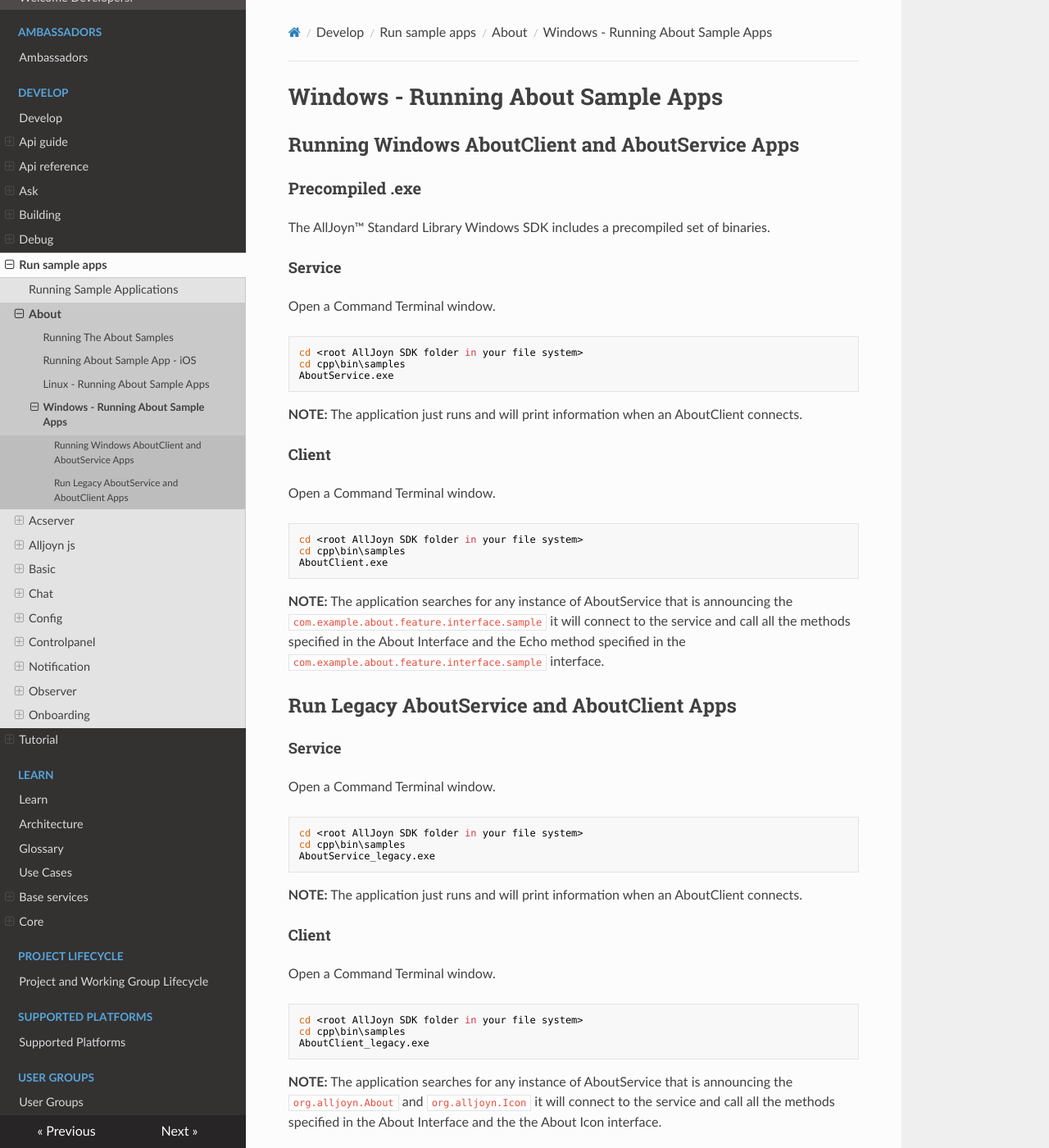
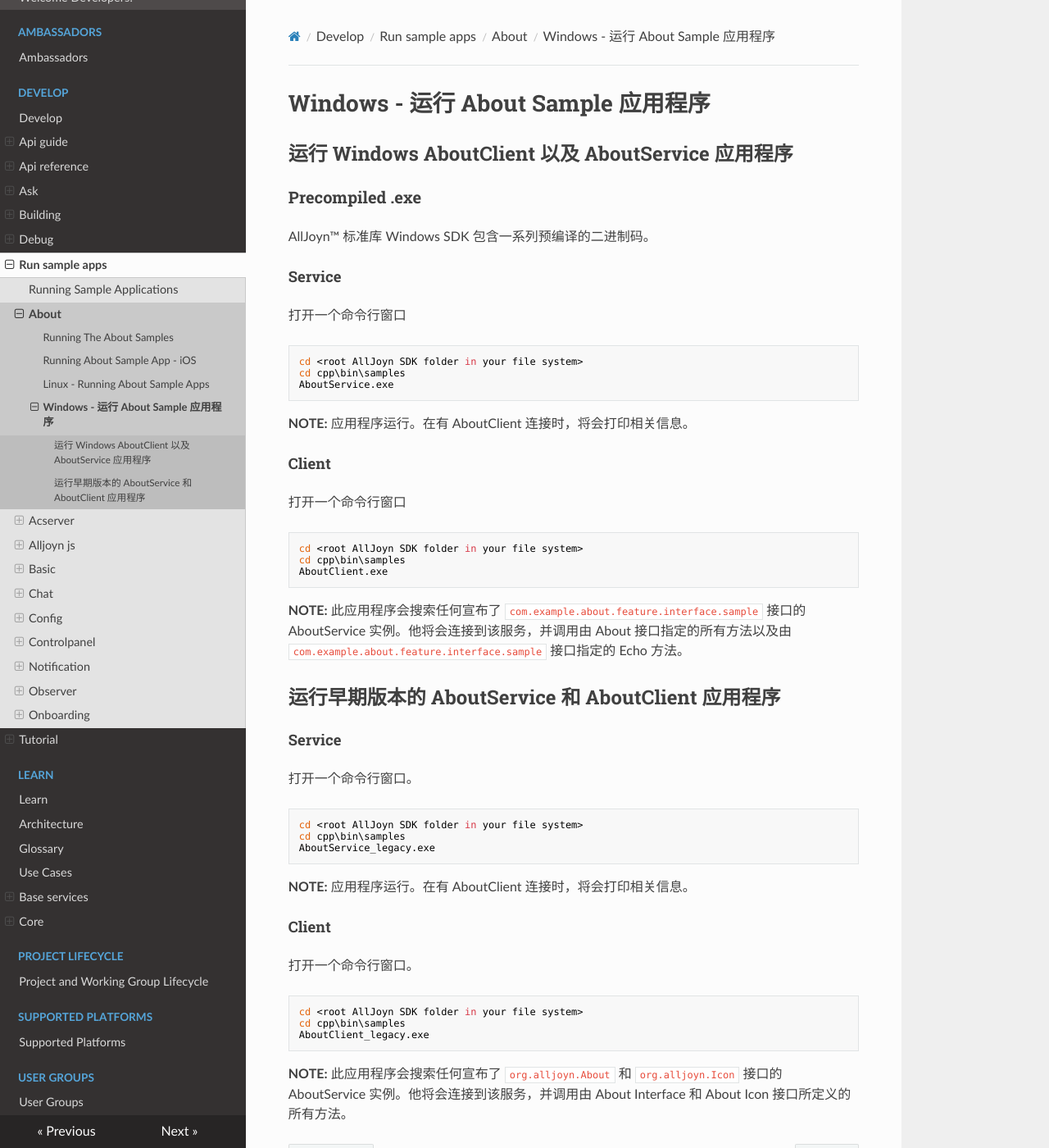
Before and after one commit to smart-conn/alljoyn-zh, an MkDocs documentation site: the page built from docs/develop/run-sample-apps/about/windows.md, in a window 1280 px wide and 1400 px high. Shown: the whole window at 82% size. Built offline with MkDocs 1.6.1, drawn with Linux system fonts in a browser that asks for light colours; nearby versions of some CDN libraries.

Commit message:
Update windows.md

````diff
--- a/docs/develop/run-sample-apps/about/windows.md
+++ b/docs/develop/run-sample-apps/about/windows.md
@@ -1,11 +1,11 @@
-# Windows - Running About Sample Apps
+# Windows - 运行 About Sample 应用程序
 
-## Running Windows AboutClient and AboutService Apps
+## 运行 Windows AboutClient 以及 AboutService 应用程序
 ###Precompiled .exe
-The AllJoyn&trade; Standard Library Windows SDK includes a precompiled set of binaries.
+AllJoyn&trade; 标准库 Windows SDK 包含一系列预编译的二进制码。
 
 ####Service
-Open a Command Terminal window.
+打开一个命令行窗口
 
 ```sh
 cd <root AllJoyn SDK folder in your file system>
@@ -13,10 +13,10 @@ cd cpp\bin\samples
 AboutService.exe
 ```
 
-**NOTE:** The application just runs and will print information when an AboutClient connects.
+**NOTE:** 应用程序运行。在有 AboutClient 连接时，将会打印相关信息。
 
 ####Client
-Open a Command Terminal window.
+打开一个命令行窗口
 
 ```sh
 cd <root AllJoyn SDK folder in your file system>
@@ -24,16 +24,13 @@ cd cpp\bin\samples
 AboutClient.exe
 ```
 
-**NOTE:** The application searches for any instance of AboutService that is announcing
-the `com.example.about.feature.interface.sample` it will connect to the service
-and call all the methods specified in the About Interface and the Echo method
-specified in the `com.example.about.feature.interface.sample` interface.
+**NOTE:** 此应用程序会搜索任何宣布了 `com.example.about.feature.interface.sample` 接口的 AboutService 实例。他将会连接到该服务，并调用由 About  接口指定的所有方法以及由 `com.example.about.feature.interface.sample` 接口指定的 Echo 方法。
 
 
-## Run Legacy AboutService and AboutClient Apps
+## 运行早期版本的 AboutService 和 AboutClient 应用程序
 
 ####Service
-Open a Command Terminal window.
+打开一个命令行窗口。
 
 ```sh
 cd <root AllJoyn SDK folder in your file system>
@@ -41,10 +38,10 @@ cd cpp\bin\samples
 AboutService_legacy.exe
 ```
 
-**NOTE:** The application just runs and will print information when an AboutClient connects.
+**NOTE:** 应用程序运行。在有 AboutClient 连接时，将会打印相关信息。
 
 ####Client
-Open a Command Terminal window.
+打开一个命令行窗口。
 
 ```sh
 cd <root AllJoyn SDK folder in your file system>
@@ -52,7 +49,4 @@ cd cpp\bin\samples
 AboutClient_legacy.exe
 ```
 
-**NOTE:** The application searches for any instance of AboutService that is announcing
-the `org.alljoyn.About` and `org.alljoyn.Icon` it will connect to the service
-and call all the methods specified in the About Interface and the the About Icon
-interface.
+**NOTE:** 此应用程序会搜索任何宣布了 `org.alljoyn.About` 和 `org.alljoyn.Icon` 接口的 AboutService 实例。他将会连接到该服务，并调用由 About Interface 和 About Icon 接口所定义的所有方法。
````
